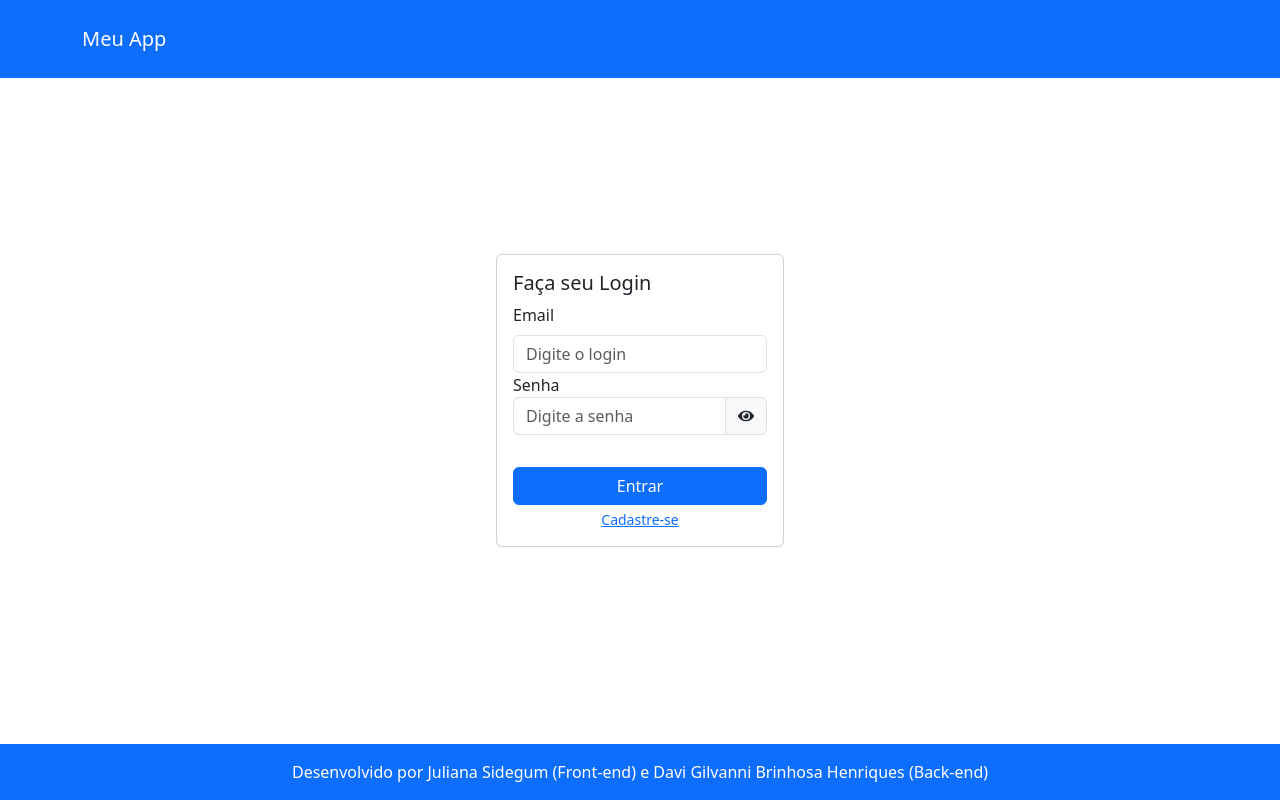
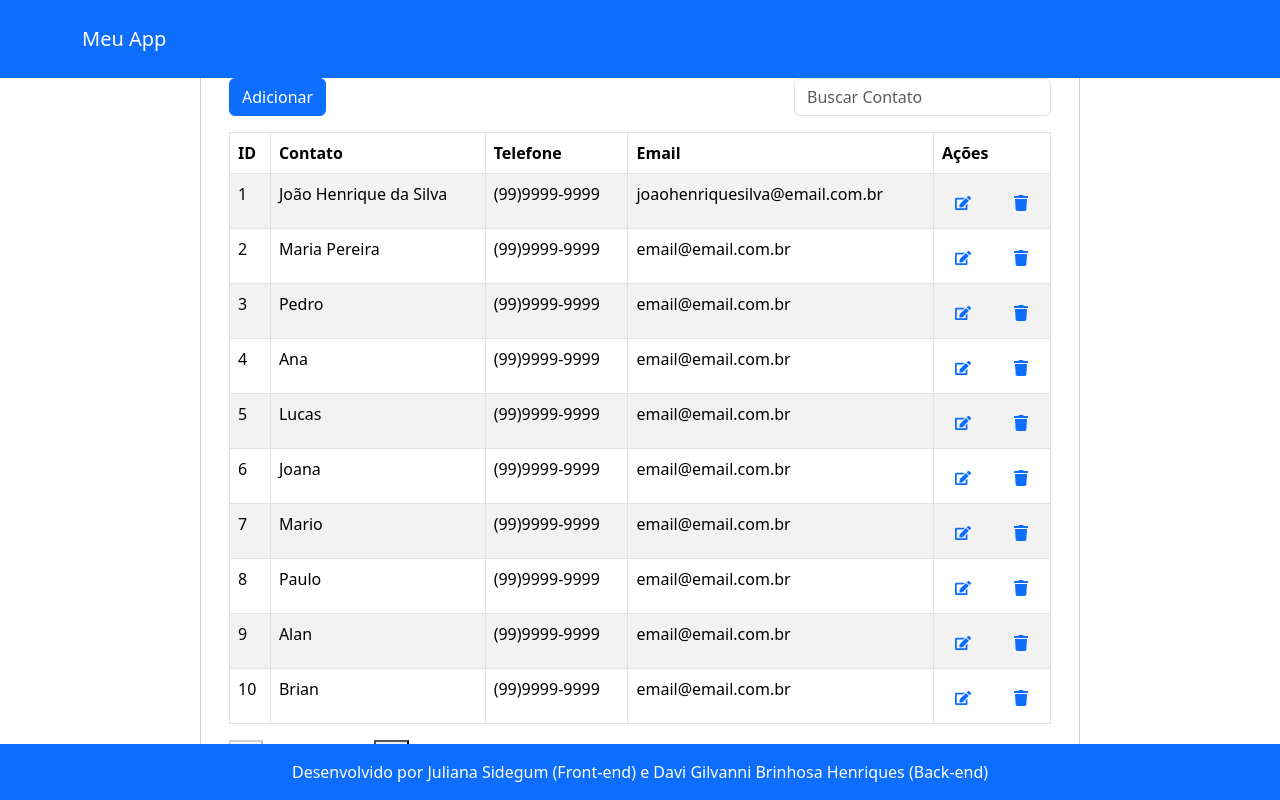
Before and after one commit to jsidegum/work-project-01-app, a React (Create React App) app: page /consultar-contatos in a window 1280 px wide. Before the commit this address led to /. Built offline with nearby package versions, Linux system fonts and the light colour scheme.

Commit message:
view consultarContatos

```diff
--- a/package.json
+++ b/package.json
@@ -17,6 +17,7 @@
     "react-input-mask": "^2.0.4",
     "react-router-dom": "^6.11.2",
     "react-scripts": "5.0.1",
+    "react-table": "^7.8.0",
     "web-vitals": "^2.1.4"
   },
   "scripts": {
--- a/src/components/header.js
+++ b/src/components/header.js
@@ -21,7 +21,7 @@ const Header = () => {
                             <>
                                 <Nav.Link className="text-white" href="/home">Home</Nav.Link>
                                 <Nav.Link className="text-white" href="/cadastrar-usuario">Usuários</Nav.Link>
-                                <Nav.Link className="text-white" href="/cadastrar-contatos">Contatos</Nav.Link>
+                                <Nav.Link className="text-white" href="/consultar-contatos">Contatos</Nav.Link>
                                 <Nav.Link className="text-white" onClick={handleLogout}>Sair</Nav.Link>
                             </>
                         )}
--- a/src/main/rotas.js
+++ b/src/main/rotas.js
@@ -4,6 +4,7 @@ import Login from '../views/login';
 import CadastrarUsuario from '../views/cadastrarUsuario';
 import Home from '../views/home';
 import CadastrarContatos from '../views/contatos/cadastrarContatos';
+import ConsultarContatos from '../views/contatos/consultarContatos';
 
 const Rotas = () => {
 
@@ -16,6 +17,7 @@ const Rotas = () => {
                 {/* Independentes de autenticação */}
                 <Route exact path="/" element={<Login />} />
                 <Route exact path="/cadastrar-usuario" element={<CadastrarUsuario />} />
+                <Route exact path="/consultar-contatos" element={<ConsultarContatos />} />
 
                 {/* Dependentes de autenticação */}
                 {isUsuarioAutenticado ? (
--- /dev/null
+++ b/src/views/contatos/consultarContatos.js
@@ -0,0 +1,201 @@
+import React, { useState } from 'react';
+import 'bootstrap/dist/css/bootstrap.min.css';
+import { Table, Button } from 'react-bootstrap';
+import { useTable, usePagination, useSortBy, useFilters } from 'react-table';
+import CenteredCard from '../../components/card';
+import { FaEdit, FaTrash } from 'react-icons/fa';
+import { useNavigate } from 'react-router-dom';
+
+const data = [
+    { id: 1, contato: 'João Henrique da Silva', telefone: '(99)9999-9999', email: 'joaohenriquesilva@email.com.br' },
+    { id: 2, contato: 'Maria Pereira', telefone: '(99)9999-9999', email: 'email@email.com.br' },
+    { id: 3, contato: 'Pedro', telefone: '(99)9999-9999', email: 'email@email.com.br' },
+    { id: 4, contato: 'Ana', telefone: '(99)9999-9999', email: 'email@email.com.br' },
+    { id: 5, contato: 'Lucas', telefone: '(99)9999-9999', email: 'email@email.com.br' },
+    { id: 6, contato: 'Joana', telefone: '(99)9999-9999', email: 'email@email.com.br' },
+    { id: 7, contato: 'Mario', telefone: '(99)9999-9999', email: 'email@email.com.br' },
+    { id: 8, contato: 'Paulo', telefone: '(99)9999-9999', email: 'email@email.com.br' },
+    { id: 9, contato: 'Alan', telefone: '(99)9999-9999', email: 'email@email.com.br' },
+    { id: 10, contato: 'Brian', telefone: '(99)9999-9999', email: 'email@email.com.br' },
+    { id: 11, contato: 'Celso', telefone: '(99)9999-9999', email: 'email@email.com.br' },
+    { id: 12, contato: 'Eduardo', telefone: '(99)9999-9999', email: 'email@email.com.br' },
+    { id: 13, contato: 'Felipe', telefone: '(99)9999-9999', email: 'email@email.com.br' },
+    { id: 14, contato: 'Jonas', telefone: '(99)9999-9999', email: 'email@email.com.br' },
+    { id: 15, contato: 'Jane', telefone: '(99)9999-9999', email: 'email@email.com.br' },
+];
+
+const columns = [
+    { Header: 'ID', accessor: 'id', Filter: true },
+    { Header: 'Contato', accessor: 'contato', Filter: true },
+    { Header: 'Telefone', accessor: 'telefone', Filter: false },
+    { Header: 'Email', accessor: 'email', Filter: false },
+    {
+        Header: 'Ações',
+        accessor: 'actions',
+        disableFilters: true,
+        disableSortBy: true,
+        Cell: () => (
+            <>
+                <Button variant="link">
+                    <FaEdit />
+                </Button>
+                <Button variant="link">
+                    <FaTrash />
+                </Button>
+            </>
+        ),
+    },
+];
+
+const handleEditar = () => {
+    console.log('Editar');
+};
+
+const handleExcluir = () => {
+    console.log('Excluir');
+};
+
+function DefaultColumnFilter({ column: { filterValue, preFilteredRows, setFilter } }) {
+    const count = preFilteredRows.length;
+    return (
+        <input
+            value={filterValue || ''}
+            onChange={(e) => {
+                setFilter(e.target.value || undefined);
+            }}
+            placeholder={`Search (${count} records)`}
+            className="form-control"
+        />
+    );
+}
+
+function ConsultarContatos() {
+    const defaultColumn = {
+        Filter: DefaultColumnFilter,
+    };
+
+    const [filterInput, setFilterInput] = useState('');
+
+    const {
+        getTableProps,
+        getTableBodyProps,
+        headerGroups,
+        page,
+        nextPage,
+        previousPage,
+        canNextPage,
+        canPreviousPage,
+        prepareRow,
+        state: { pageIndex },
+        setFilter,
+    } = useTable(
+        {
+            columns,
+            data,
+            defaultColumn,
+            initialState: { pageIndex: 0 },
+        },
+        useFilters,
+        useSortBy,
+        usePagination
+    );
+
+    const handleFilterChange = (e) => {
+        const value = e.target.value || '';
+        setFilter
+
+            ('contato', value);
+        setFilterInput(value);
+    };
+
+    const navigate = useNavigate();
+
+    const adicionar = () => {
+        navigate('/cadastrar-contatos');
+    }
+
+    return (
+        <CenteredCard width="55rem" title="Contatos">
+
+            <div className="container mt-4">
+                <div className="d-flex justify-content-between mb-3">
+                    <Button variant="primary" onClick={adicionar}>Adicionar</Button>
+                    <div className="form-group">
+                        <input
+                            type="text"
+                            value={filterInput}
+                            onChange={handleFilterChange}
+                            placeholder="Buscar Contato"
+                            className="form-control"
+                        />
+                    </div>
+                </div>
+
+                <Table {...getTableProps()} striped bordered>
+
+                    <thead>
+                        {headerGroups.map((headerGroup) => (
+                            <tr {...headerGroup.getHeaderGroupProps()}>
+                                {headerGroup.headers.map((column) => (
+                                    <th
+                                        {...column.getHeaderProps(column.getSortByToggleProps())}
+                                        className={column.isSorted ? (column.isSortedDesc ? 'desc' : 'asc') : ''}
+                                        title=""
+                                    >
+                                        {column.render('Header')}
+                                    </th>
+                                ))}
+
+                            </tr>
+                        ))}
+                    </thead>
+
+                    <tbody {...getTableBodyProps()}>
+                        {page.map((row) => {
+                            prepareRow(row);
+                            return (
+                                <tr {...row.getRowProps()}>
+                                    {row.cells.map((cell) => {
+                                        if (cell.column.id === 'actions') {
+                                            return (
+                                                <td {...cell.getCellProps()}>
+                                                    <div className="d-flex justify-content-between">
+                                                        <Button variant="link" onClick={handleEditar}>
+                                                            <FaEdit />
+                                                        </Button>
+                                                        <Button variant="link" onClick={handleExcluir}>
+                                                            <FaTrash />
+                                                        </Button>
+                                                    </div>
+                                                </td>
+                                            );
+                                        }
+                                        return (
+                                            <td {...cell.getCellProps()}>{cell.render('Cell')}</td>
+                                        );
+                                    })}
+                                </tr>
+                            );
+                        })}
+                    </tbody>
+                </Table>
+                <div className="pagination">
+                    <button onClick={() => previousPage()} disabled={!canPreviousPage}>
+                        {'<<'}
+                    </button>
+                    <span>
+                        Página{' '}
+                        <strong>
+                            {pageIndex + 1} de {page.length}
+                        </strong>{' '}
+                    </span>
+                    <button onClick={() => nextPage()} disabled={!canNextPage}>
+                        {'>>'}
+                    </button>
+                </div>
+            </div>
+        </CenteredCard>
+    );
+}
+
+export default ConsultarContatos;
```
Also changed, not shown: 1 other file (tests, documents, lock files or other folders).
